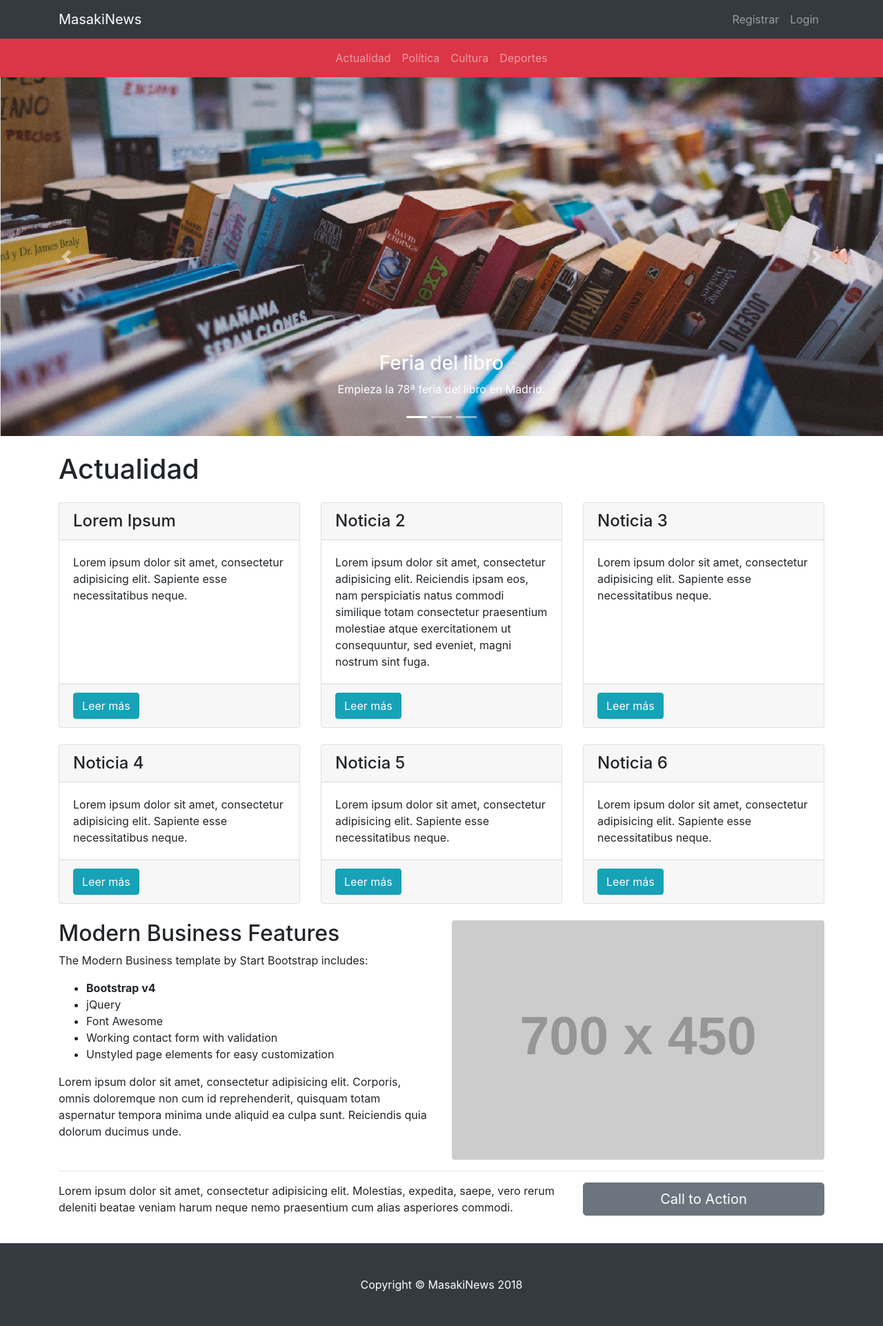
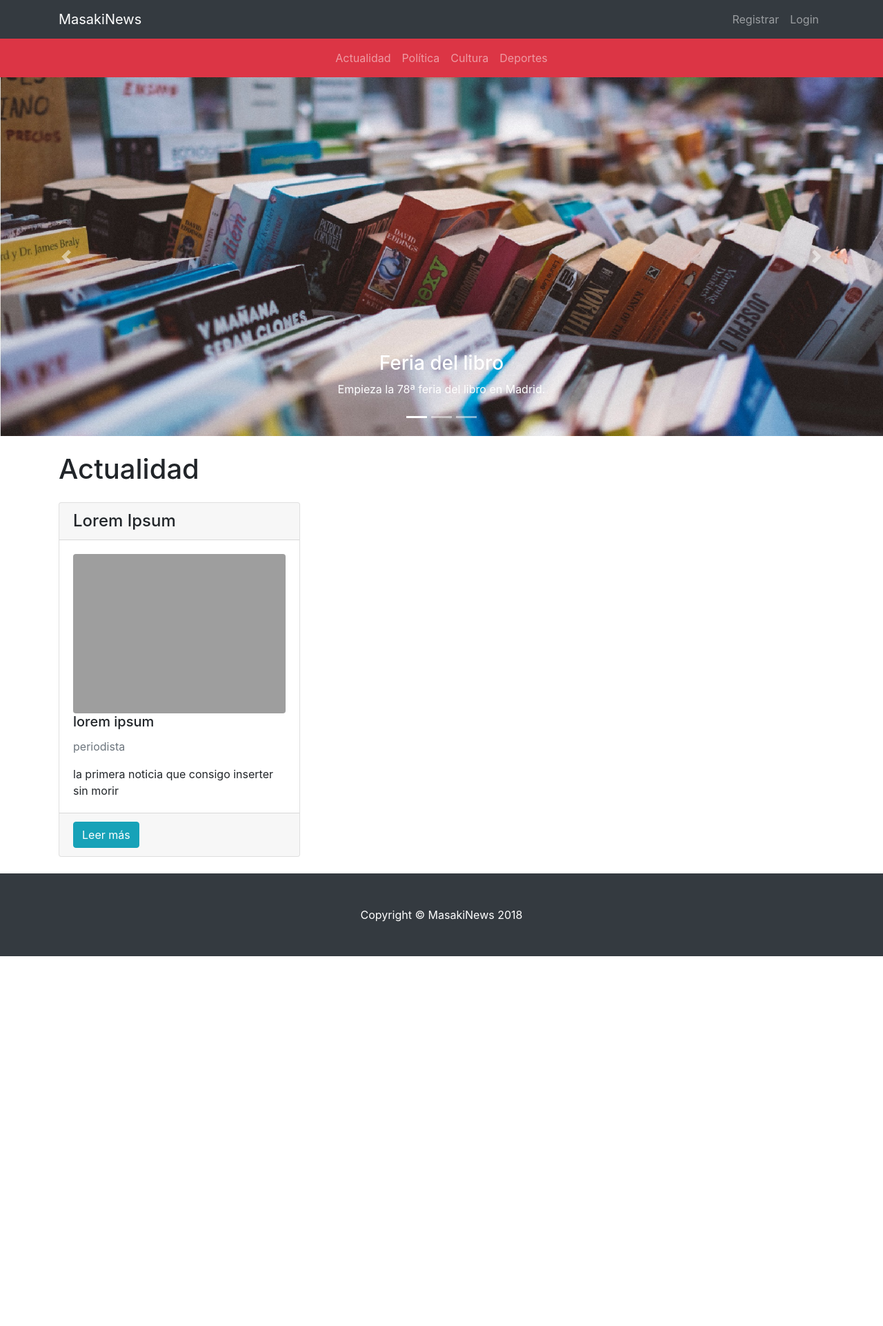
Before and after one commit to oxiEva/masakiNews, a PHP site: page /masakiNews/inici.php in a window 1280 px wide. Shown: the whole page at 69% size. After the commit the page ends 1386 px from the top, so only its background shows below. Run offline with PHP 8.4, Linux system fonts and the light colour scheme; data comes from the database, SQL or seed files in the repository; grey boxes labelled with a size stand in for pictures from a placeholder-image service; some libraries are stand-ins or nearby versions; grey boxes are pictures that could not be loaded.

Commit message:
Maquetació portada

```diff
--- a/inici.php
+++ b/inici.php
@@ -121,112 +121,33 @@ $noticiesPortada = $buscador->ShowNewsHome();
     <!-- Marketing Icons Section -->
 
     <div class="row">
-        <div class="col-lg-4 mb-4">
+
         <?php foreach ($noticiesPortada as $portada)
             //var_dump($noticiesPortada); exit();
         {?>
+            <div class="col-lg-4 mb-4">
                 <div class="card h-100">
                     <h4 class="card-header"><?php print $portada->getTitulo(); ?></h4>
                     <div class="card-body">
-              <p class="card-text">Lorem ipsum dolor sit amet, consectetur adipisicing elit. Sapiente esse necessitatibus neque.</p>
+                        <img class="img-fluid rounded" src="View/imagenes/<?php echo $portada->getImagen(); ?>" alt="">
+                        <h5 class="card-title"><?php print $portada->getSubtitulo(); ?></h5>
+                        <p class="card-text text-muted"><?php print $portada->getAutor();?></p>
+                        <p class="card-text"><?php print $portada->getTexto();?></p>
+
                     </div>
                     <div class="card-footer">
+
                         <a href="#" class="btn btn-info">Leer más</a>
                     </div>
                 </div>
             </div>
         <?php } ?>
-        <div class="col-lg-4 mb-4">
-          <div class="card h-100">
-            <h4 class="card-header">Noticia 2</h4>
-            <div class="card-body">
-              <p class="card-text">Lorem ipsum dolor sit amet, consectetur adipisicing elit. Reiciendis ipsam eos, nam perspiciatis natus commodi similique totam consectetur praesentium molestiae atque exercitationem ut consequuntur, sed eveniet, magni nostrum sint fuga.</p>
-            </div>
-            <div class="card-footer">
-              <a href="#" class="btn btn-info">Leer más</a>
-            </div>
-          </div>
-        </div>
-        <div class="col-lg-4 mb-4">
-          <div class="card h-100">
-            <h4 class="card-header">Noticia 3</h4>
-            <div class="card-body">
-              <p class="card-text">Lorem ipsum dolor sit amet, consectetur adipisicing elit. Sapiente esse necessitatibus neque.</p>
-            </div>
-            <div class="card-footer">
-              <a href="#" class="btn btn-info">Leer más</a>
-            </div>
-          </div>
-        </div>
-        <div class="col-lg-4 mb-4">
-          <div class="card h-100">
-            <h4 class="card-header">Noticia 4</h4>
-            <div class="card-body">
-              <p class="card-text">Lorem ipsum dolor sit amet, consectetur adipisicing elit. Sapiente esse necessitatibus neque.</p>
-            </div>
-            <div class="card-footer">
-              <a href="#" class="btn btn-info">Leer más</a>
-            </div>
-          </div>
-        </div>
-        <div class="col-lg-4 mb-4">
-          <div class="card h-100">
-            <h4 class="card-header">Noticia 5</h4>
-            <div class="card-body">
-              <p class="card-text">Lorem ipsum dolor sit amet, consectetur adipisicing elit. Sapiente esse necessitatibus neque.</p>
-            </div>
-            <div class="card-footer">
-              <a href="#" class="btn btn-info">Leer más</a>
-            </div>
-          </div>
-        </div>
-        <div class="col-lg-4 mb-4">
-          <div class="card h-100">
-            <h4 class="card-header">Noticia 6</h4>
-            <div class="card-body">
-              <p class="card-text">Lorem ipsum dolor sit amet, consectetur adipisicing elit. Sapiente esse necessitatibus neque.</p>
-            </div>
-            <div class="card-footer">
-              <a href="#" class="btn btn-info">Leer más</a>
-            </div>
-          </div>
-        </div>
     </div>
         <!-- /.row -->
 
-      <!-- Features Section -->
-      <div class="row">
-        <div class="col-lg-6">
-          <h2>Modern Business Features</h2>
-          <p>The Modern Business template by Start Bootstrap includes:</p>
-          <ul>
-            <li>
-              <strong>Bootstrap v4</strong>
-            </li>
-            <li>jQuery</li>
-            <li>Font Awesome</li>
-            <li>Working contact form with validation</li>
-            <li>Unstyled page elements for easy customization</li>
-          </ul>
-          <p>Lorem ipsum dolor sit amet, consectetur adipisicing elit. Corporis, omnis doloremque non cum id reprehenderit, quisquam totam aspernatur tempora minima unde aliquid ea culpa sunt. Reiciendis quia dolorum ducimus unde.</p>
-        </div>
-        <div class="col-lg-6">
-          <img class="img-fluid rounded" src="http://placehold.it/700x450" alt="">
-        </div>
-      </div>
-      <!-- /.row -->
 
-      <hr>
 
-      <!-- Call to Action Section -->
-      <div class="row mb-4">
-        <div class="col-md-8">
-          <p>Lorem ipsum dolor sit amet, consectetur adipisicing elit. Molestias, expedita, saepe, vero rerum deleniti beatae veniam harum neque nemo praesentium cum alias asperiores commodi.</p>
-        </div>
-        <div class="col-md-4">
-          <a class="btn btn-lg btn-secondary btn-block" href="#">Call to Action</a>
-        </div>
-      </div>
+
 
     </div>
     <!-- /.container -->
```
Lines whose indentation alone changed are shown as unchanged.
